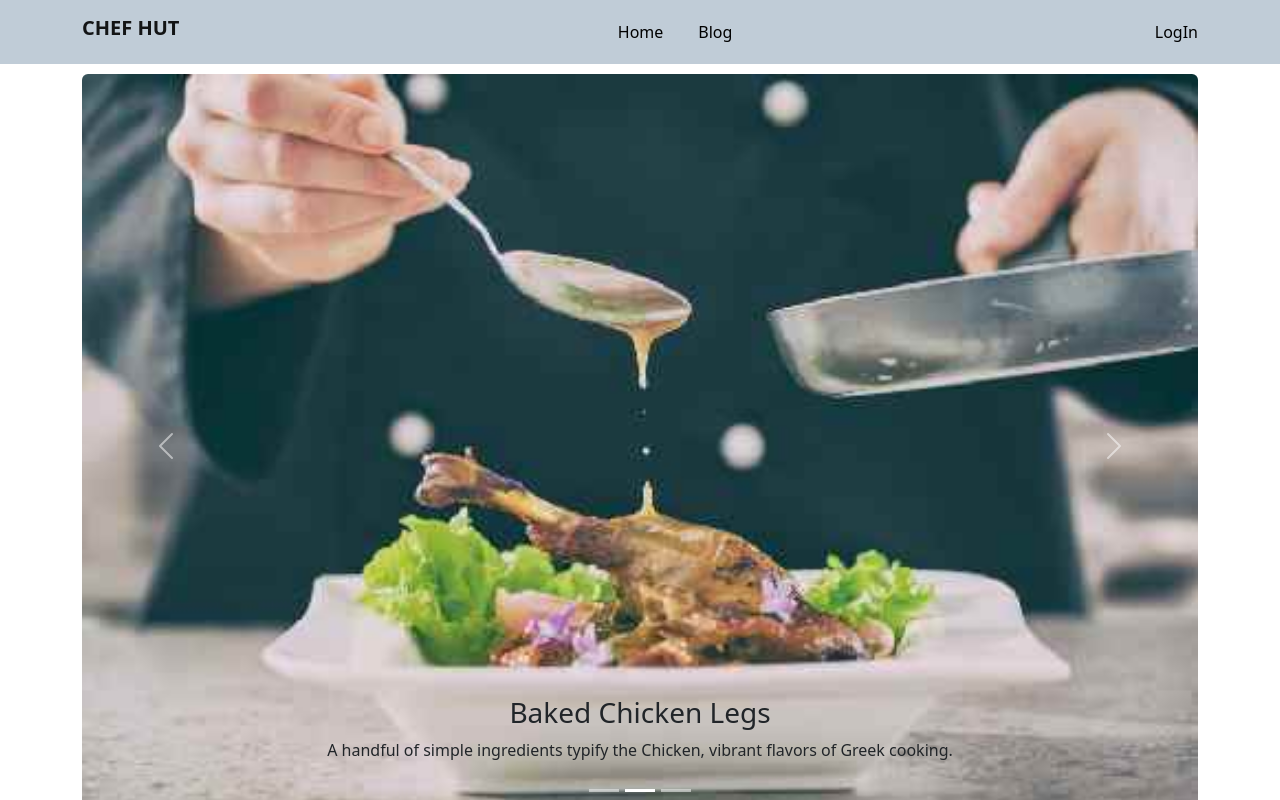
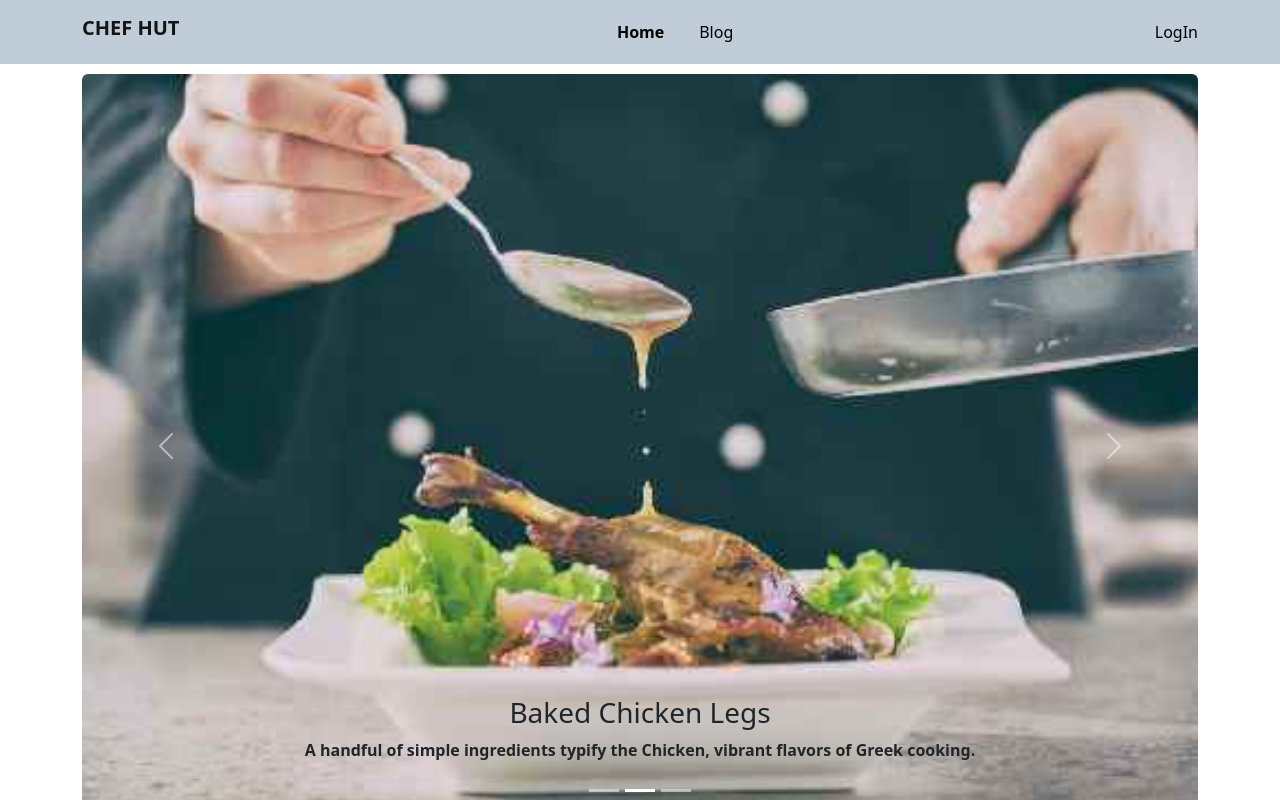
Before and after one commit to Abu-Sahad/Cafe_hut_client, a React (Vite) app: page / in a window 1280 px wide. Shown: the top 800 px of the page. Built offline with nearby package versions, Linux system fonts and the light colour scheme; no server answers.

Commit message:
private route set and redirect added

```diff
--- a/src/index.css
+++ b/src/index.css
@@ -0,0 +1,3 @@
+.active {
+    font-weight: bold;
+}
--- a/src/shared/Header/Header.jsx
+++ b/src/shared/Header/Header.jsx
@@ -1,6 +1,6 @@
 import React, { useContext, useState } from "react";
 import { Button, Container, Nav, Navbar } from "react-bootstrap";
-import { Link } from "react-router-dom";
+import { NavLink } from "react-router-dom";
 import { AuthContext } from "../../Provides/AuthProviders";
 import './Header.css'
 const Header = () => {
@@ -31,22 +31,24 @@ const Header = () => {
           <Navbar.Toggle aria-controls="responsive-navbar-nav" />
           <Navbar.Collapse id="responsive-navbar-nav">
             <Nav className="mx-auto">
-              <Link
+              <NavLink
                 style={{
                   color: "black",
                   textDecoration: "none",
                   marginRight: "35px",
                 }}
                 to="/"
+                activeClassName="active"
               >
                 Home
-              </Link>
-              <Link
+              </NavLink>
+              <NavLink
                 style={{ color: "black", textDecoration: "none" }}
                 to="/blog"
+                activeClassName="active"
               >
                 Blog
-              </Link>
+              </NavLink>
             </Nav>
             <Nav>
               {user ? (
@@ -99,12 +101,13 @@ const Header = () => {
                   </Button>
                 </>
               ) : (
-                <Link
+                <NavLink
                   style={{ color: "black", textDecoration: "none" }}
                   to="/login"
+                  activeClassName="active"
                 >
                   LogIn
-                </Link>
+                </NavLink>
               )}
             </Nav>
           </Navbar.Collapse>
--- a/src/shared/Registration/Registration.jsx
+++ b/src/shared/Registration/Registration.jsx
@@ -39,11 +39,12 @@ const Registration = () => {
                         toast.success("Profile updated successfully");
                     })
                     .catch((error) => {
-                        setError("Error updating profile:", error);
+                        setError(error);
                     });
 
                 const loggedUser = result.user;
                 form.reset();
+                window.location.href = "/";
             })
             .catch((error) => {
                 setError(error.message);
```
